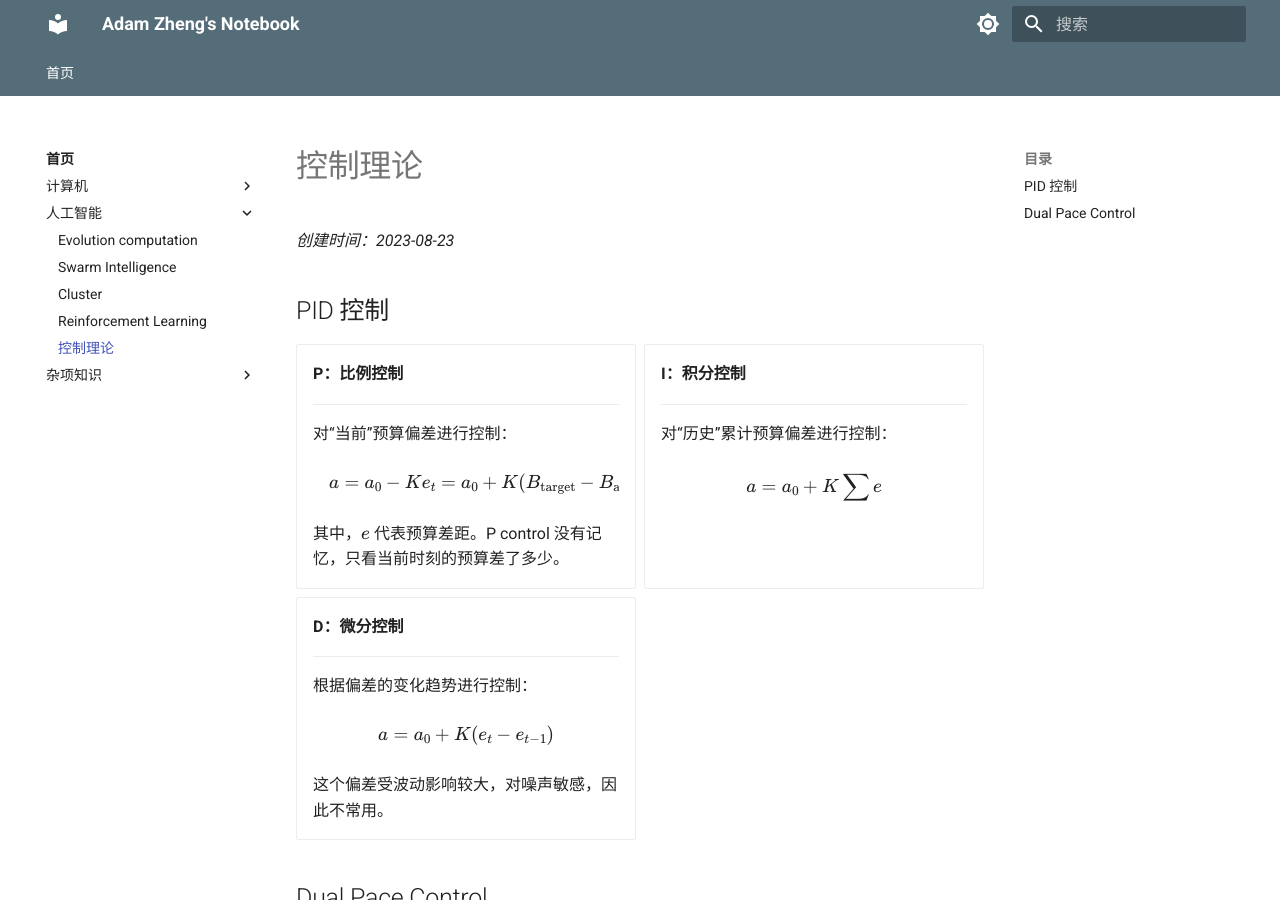
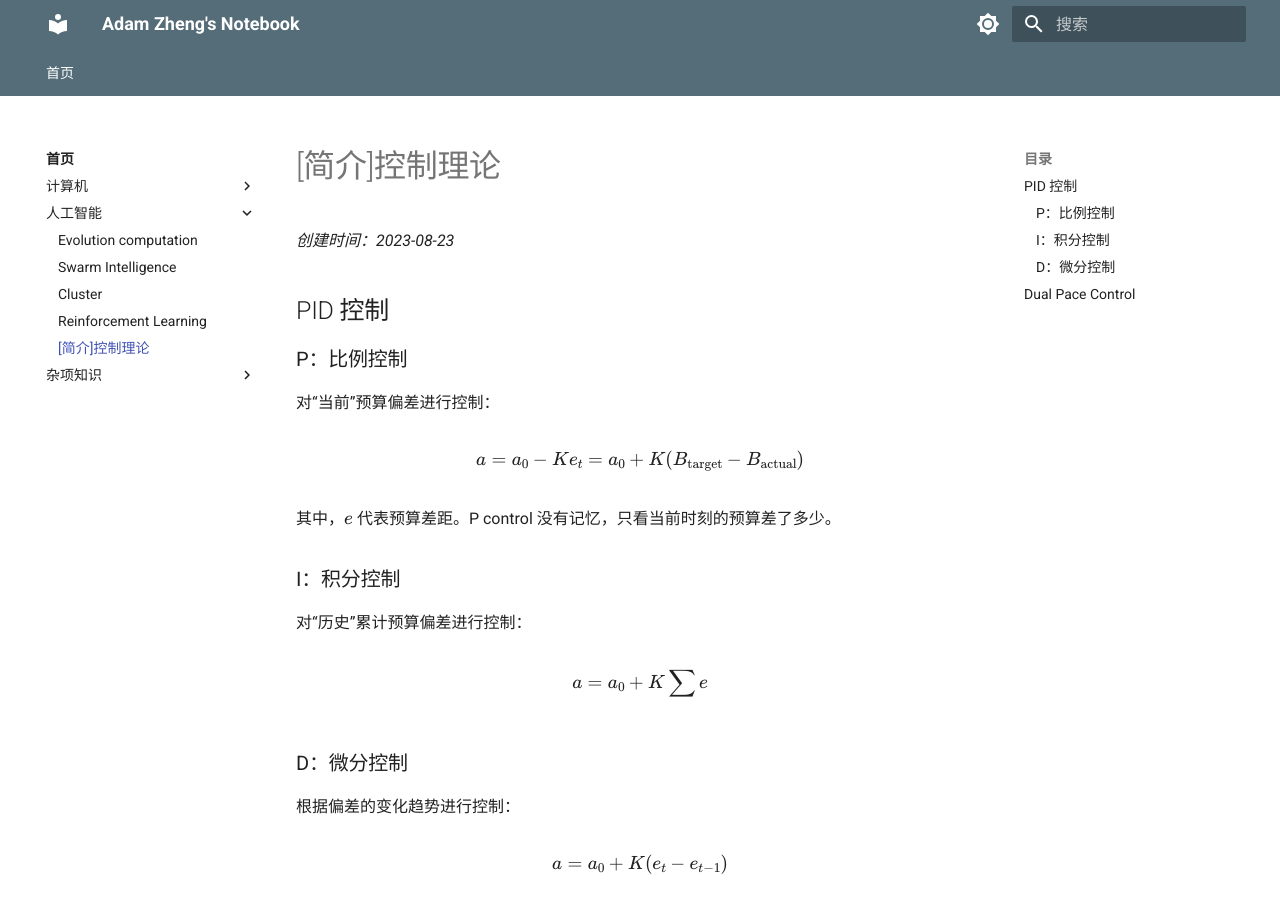
Before and after one commit to ZhongshuZheng/ZhongshuZheng.github.io, an MkDocs documentation site: the page built from docs/notes/ai/control-theory.md, in a window 1280 px wide and 900 px high. Built offline with MkDocs 1.6.1 and Material for MkDocs 9.7.7, drawn with Linux system fonts in a browser that asks for light colours.

Commit message:
Refine control theory note formatting

```diff
--- a/docs/notes/ai/control-theory.md
+++ b/docs/notes/ai/control-theory.md
@@ -1,46 +1,36 @@
-# 控制理论
+# [简介]控制理论
 
 *创建时间：2023-08-23*
 
 ## PID 控制
 
-<div class="grid cards" markdown>
+### P：比例控制
 
--   **P：比例控制**
+对“当前”预算偏差进行控制：
 
-    ---
+$$
+a=a_0-Ke_t=a_0+K(B_{\mathrm{target}}-B_{\mathrm{actual}})
+$$
 
-    对“当前”预算偏差进行控制：
+其中，$e$ 代表预算差距。P control 没有记忆，只看当前时刻的预算差了多少。
 
-    $$
-    a=a_0-Ke_t=a_0+K(B_{\mathrm{target}}-B_{\mathrm{actual}})
-    $$
+### I：积分控制
 
-    其中，$e$ 代表预算差距。P control 没有记忆，只看当前时刻的预算差了多少。
+对“历史”累计预算偏差进行控制：
 
--   **I：积分控制**
+$$
+a=a_0+K\sum e
+$$
 
-    ---
+### D：微分控制
 
-    对“历史”累计预算偏差进行控制：
+根据偏差的变化趋势进行控制：
 
-    $$
-    a=a_0+K\sum e
-    $$
+$$
+a=a_0+K(e_t-e_{t-1})
+$$
 
--   **D：微分控制**
-
-    ---
-
-    根据偏差的变化趋势进行控制：
-
-    $$
-    a=a_0+K(e_t-e_{t-1})
-    $$
-
-    这个偏差受波动影响较大，对噪声敏感，因此不常用。
-
-</div>
+这个偏差受波动影响较大，对噪声敏感，因此不常用。
 
 ## Dual Pace Control
 
--- a/mkdocs.yml
+++ b/mkdocs.yml
@@ -73,7 +73,7 @@ nav:
           - Swarm Intelligence: notes/ai/swarm-intelligence.md
           - Cluster: notes/ai/cluster.md
           - Reinforcement Learning: notes/ai/reinforcement-learning.md
-          - 控制理论: notes/ai/control-theory.md
+          - "[简介]控制理论": notes/ai/control-theory.md
       - 杂项知识:
           - GDC 论文阅读: notes/misc/gdc-paper-notes.md
           - 中世纪盔甲: notes/misc/medieval-armor.md
```
Also changed, not shown: NOTE_WORKFLOW.md (+4 -1 lines).
